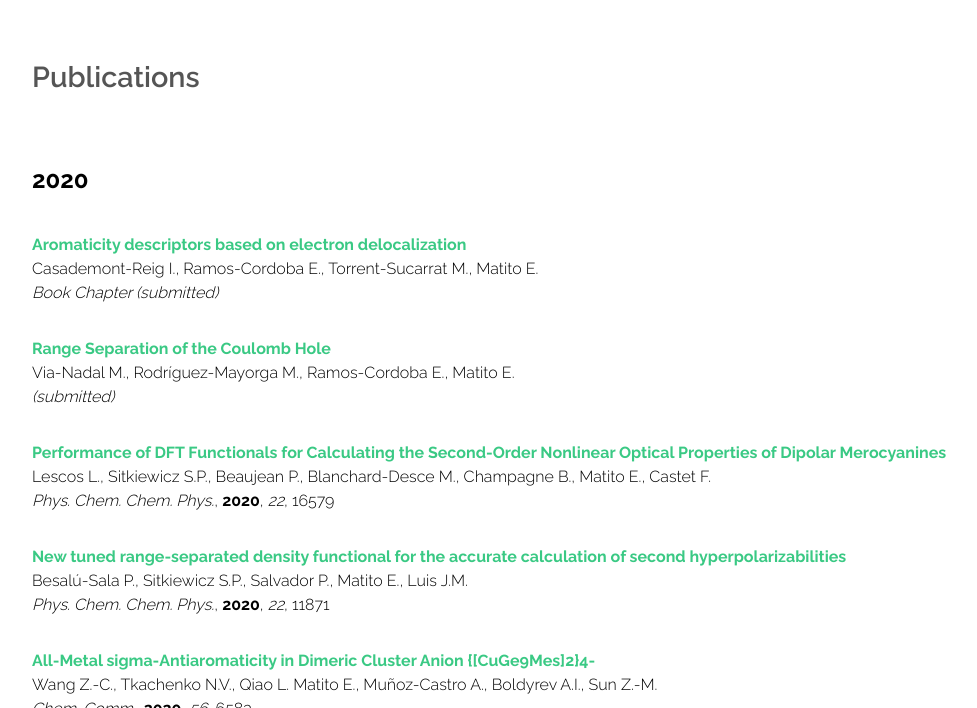
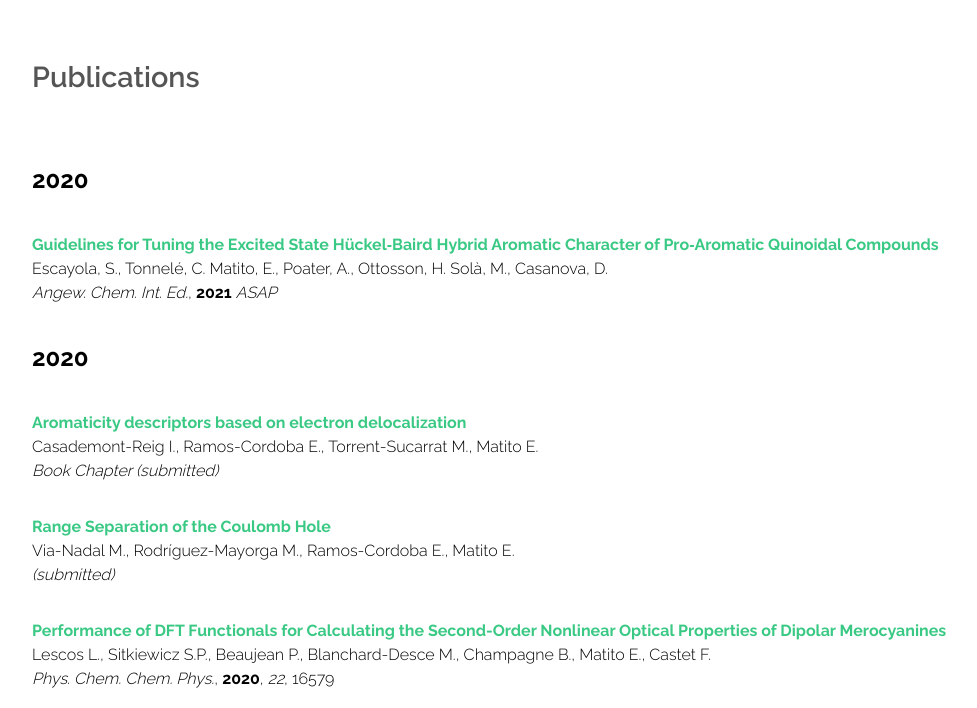
Before and after one commit to old-jekyll-templates/Horizons-Jekyll-Theme, a Jekyll site: the page built from publications.html, in a window 1280 px wide and 900 px high, cut to the strip 192-900 px from the top of the window. Shown: the whole strip, without its empty margins (0-977 px from the left). Built offline with Jekyll 4.4.1, drawn with Linux system fonts in a browser that asks for light colours.

Commit message:
Update publications.html

```diff
--- a/publications.html
+++ b/publications.html
@@ -41,6 +41,7 @@ layout: main
 							<h2>Years</h2>
 						</header>
 						<ul class="default">
+		<li><a href="#2021">2021</a> </li>
 		<li><a href="#2020">2020</a> <a href="#2019">2019</a> <a href="#2018">2018</a> <a href="#2017">2017</a></li>
 		<li><a href="#2016">2016</a> <a href="#2015">2015</a> <a href="#2014">2014</a> <a href="#2013">2013</a></li>
 		<li><a href="#2012">2012</a> <a href="#2011">2011</a> <a href="#2010">2010</a> <a href="#2009">2009</a></li>
@@ -55,6 +56,14 @@ layout: main
 						<header class="major">
 							<h2>Publications</h2>
 						</header>
+<p style="text-align:justify; text-justify:inter-ideograph;"> <font color="#000000";font-size:14.0000pt><b><h2 id="2021">2020</h2></b></font></p>
+
+	<p style="text-align:justify; text-justify:inter-ideograph;"> <font color="#000000">
+            <a href=https://onlinelibrary.wiley.com/doi/10.1002/anie.202100261 target="_blank" style="text-decoration:none"><b>Guidelines for Tuning the Excited State Hückel‐Baird Hybrid Aromatic Character of Pro‐Aromatic Quinoidal Compounds</b></a></font><br>
+            <font color="#000000"> Escayola, S., Tonnelé, C. Matito, E., Poater, A., Ottosson, H. Solà, M., Casanova, D. </font><br>
+            <font color="#000000"> <i> Angew. Chem. Int. Ed.</i>, <b>2021</b>
+		    <font color="#000000"> <i> ASAP </i> </p>
+
 
 <p style="text-align:justify; text-justify:inter-ideograph;"> <font color="#000000";font-size:14.0000pt><b><h2 id="2020">2020</h2></b></font></p>
 
@@ -62,13 +71,13 @@ layout: main
             <a href=
    target="_blank" style="text-decoration:none"><b> Aromaticity descriptors based on electron delocalization </b></a </font><br>
             <font color="#000000"> Casademont-Reig I., Ramos-Cordoba E., Torrent-Sucarrat M., Matito E. </font><br>
-            <font color="#000000"> <i> Book Chapter</i><i> (submitted) </i>
+            <font color="#000000"> <i> Book Chapter</i><i> (submitted) </i> </p>
 
 	<p style="text-align:justify; text-justify:inter-ideograph;"> <font color="#000000">
             <a href=
    target="_blank" style="text-decoration:none"><b> Range Separation of the Coulomb Hole </b></a </font><br>
             <font color="#000000"> Via-Nadal M., Rodríguez-Mayorga M., Ramos-Cordoba E., Matito E. </font><br>
-            <font color="#000000"> <i> (submitted) </i>
+            <font color="#000000"> <i> (submitted) </i>	</p>
 
 	<p style="text-align:justify; text-justify:inter-ideograph;"> <font color="#000000">
             <a href=https://pubs.rsc.org/en/content/articlelanding/2020/cp/d0cp02992k#!divAbstract
```
